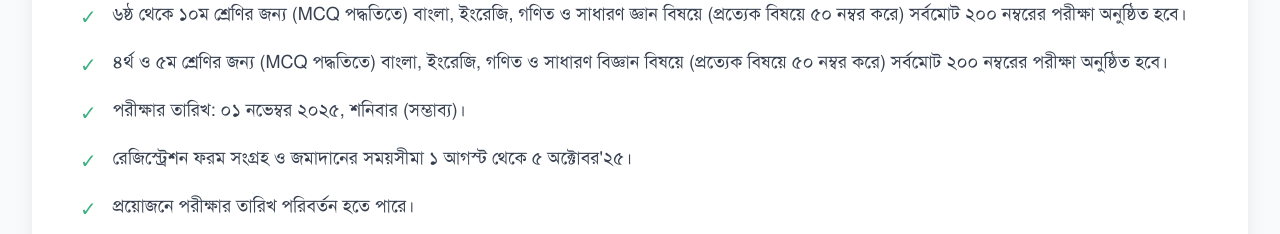
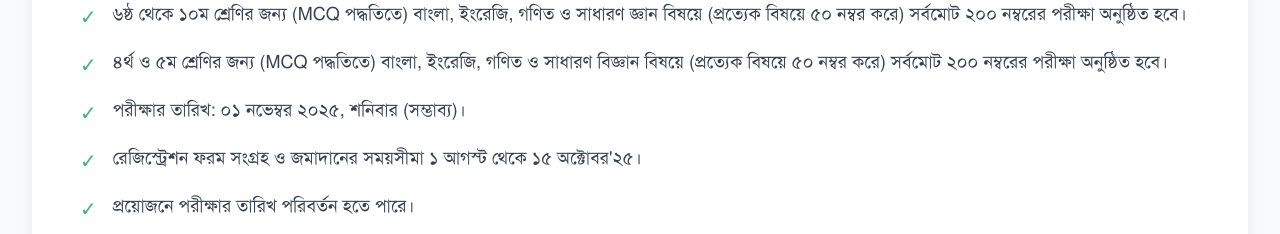
Before and after one commit to Mufassir-Chowdhury/kkrf, a SvelteKit app: page /medhabritti-2025 in a window 1280 px wide. Shown: the part 812-1046 px from the top of the page. Built offline with nearby package versions, Linux system fonts and the light colour scheme.

Commit message:
updated deadline

```diff
--- a/src/routes/(admin)/admin/+page.svelte
+++ b/src/routes/(admin)/admin/+page.svelte
@@ -18,7 +18,7 @@
 
     // Pagination variables
     let currentPage = 1;
-    let itemsPerPage = 25;
+    let itemsPerPage = 500;
     let totalPages = 1;
     let totalItems = 0;
     let lastVisible = null;
--- a/src/routes/medhabritti-2025/+page.svelte
+++ b/src/routes/medhabritti-2025/+page.svelte
@@ -5,7 +5,7 @@
       "৬ষ্ঠ থেকে ১০ম শ্রেণির জন্য (MCQ পদ্ধতিতে) বাংলা, ইংরেজি, গণিত ও সাধারণ জ্ঞান বিষয়ে (প্রত্যেক বিষয়ে ৫০ নম্বর করে) সর্বমোট ২০০ নম্বরের পরীক্ষা অনুষ্ঠিত হবে।",
       "৪র্থ ও ৫ম শ্রেণির জন্য (MCQ পদ্ধতিতে) বাংলা, ইংরেজি, গণিত ও সাধারণ বিজ্ঞান বিষয়ে (প্রত্যেক বিষয়ে ৫০ নম্বর করে) সর্বমোট ২০০ নম্বরের পরীক্ষা অনুষ্ঠিত হবে।",
       "পরীক্ষার তারিখ: ০১ নভেম্বর ২০২৫, শনিবার (সম্ভাব্য)।",
-      "রেজিস্ট্রেশন ফরম সংগ্রহ ও জমাদানের সময়সীমা ১ আগস্ট থেকে ৫ অক্টোবর'২৫।",
+      "রেজিস্ট্রেশন ফরম সংগ্রহ ও জমাদানের সময়সীমা ১ আগস্ট থেকে ১৫ অক্টোবর'২৫।",
       "প্রয়োজনে পরীক্ষার তারিখ পরিবর্তন হতে পারে।",
       "ট্যালেন্টপুল, সাধারণ ও বিশেষ এই তিনটি গ্রেডে বৃত্তিপ্রাপ্ত ছাত্র-ছাত্রীদের এককালীন শিক্ষা ব্যয় বাবদ নগদ অর্থ, সনদপত্র ও আকর্ষণীয় পুরষ্কার প্রদান করা হবে।",
       "৪র্থ থেকে ১০ম শ্রেণি পর্যন্ত সকল রেজিস্ট্রেশন ফি ২০০/- (দুইশত টাকা)।"
```
